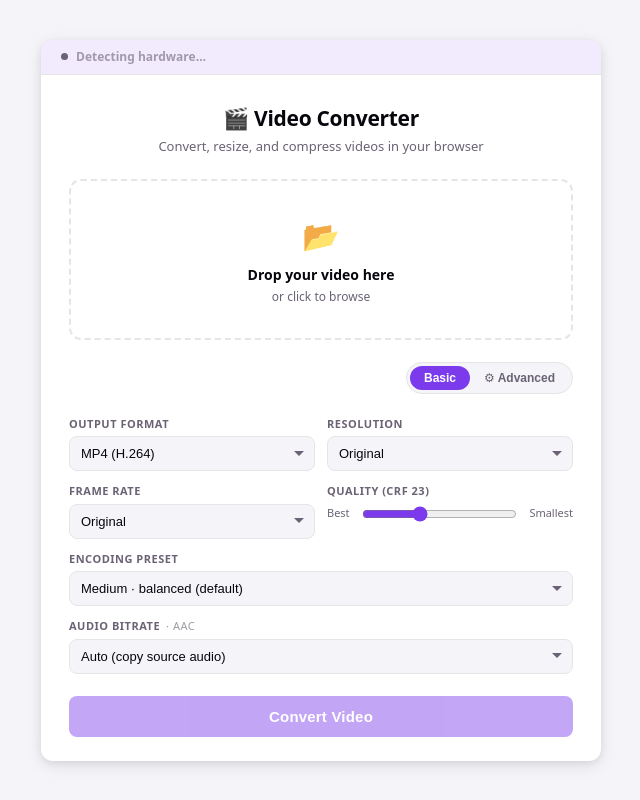
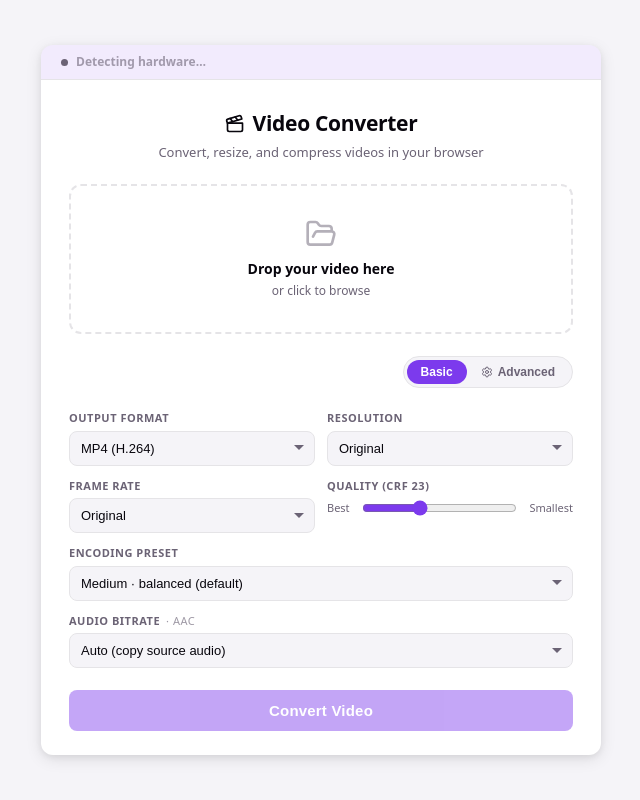
Before and after one commit to 81131/vidsharad, a React (Vite) app in the folder frontend/: page / in a window 1280 px wide. Shown: the whole page, without its empty margins (319-959 px from the left). Built offline with nearby package versions, Linux system fonts and the light colour scheme; no server answers.

Commit message:
feat: replaced generic emojis with lucid react icons

```diff
--- a/frontend/package.json
+++ b/frontend/package.json
@@ -10,6 +10,7 @@
     "preview": "vite preview"
   },
   "dependencies": {
+    "lucide-react": "^1.45.0",
     "react": "^19.2.8",
     "react-dom": "^19.2.8"
   },
--- a/frontend/src/components/UploadForm.tsx
+++ b/frontend/src/components/UploadForm.tsx
@@ -1,6 +1,15 @@
 import { useState, useRef, useEffect, useCallback } from "react";
 import { uploadVideo, getJobStatus, getDownloadUrl, getSystemInfo } from "../api/videoApi";
 import type { JobResponse, VideoInfo, SystemInfo, PresetValue } from "../types/job";
+import {
+  Clapperboard,
+  Video,
+  FolderOpen,
+  Settings,
+  CheckCircle,
+  Download,
+  AlertTriangle,
+} from "lucide-react";
 
 type Stage = "idle" | "uploading" | "processing" | "completed" | "failed";
 
@@ -61,7 +70,7 @@ const css = `
 }
 .vc-dropzone:hover, .vc-dropzone--over { border-color: var(--accent); background: var(--accent-light); }
 .vc-dropzone input[type="file"] { position: absolute; inset: 0; opacity: 0; cursor: pointer; width: 100%; height: 100%; }
-.vc-dz-icon  { font-size: 30px; margin-bottom: 6px; }
+.vc-dz-icon  { display: flex; justify-content: center; margin-bottom: 8px; color: var(--text); opacity: .5; }
 .vc-dz-label { font-size: 14px; font-weight: 600; color: var(--text-h); margin-bottom: 3px; }
 .vc-dz-hint  { font-size: 12px; color: var(--text); }
 .vc-dz-filename {
@@ -113,7 +122,7 @@ const css = `
 .vc-status--info    { background: var(--accent-light);  color: var(--accent); }
 .vc-status--success { background: var(--success-light); color: var(--success); }
 .vc-status--error   { background: var(--error-light);   color: var(--error); }
-.vc-status__icon { font-size: 17px; flex-shrink: 0; margin-top: 1px; }
+.vc-status__icon { display: flex; align-items: center; flex-shrink: 0; margin-top: 1px; }
 .vc-status__text { display: flex; flex-direction: column; gap: 6px; flex: 1; min-width: 0; }
 .vc-status__label  { font-weight: 600; }
 .vc-status__detail { font-size: 12px; opacity: .85; }
@@ -324,7 +333,9 @@ export default function UploadForm() {
         <div className="vc-body">
           {/* ── Header ───────────────────────────────────────────────── */}
           <div className="vc-header">
-            <div className="vc-title">🎬 Video Converter</div>
+            <div className="vc-title" style={{ display: "flex", alignItems: "center", justifyContent: "center", gap: 8 }}>
+              <Clapperboard size={20} /> Video Converter
+            </div>
             <div className="vc-subtitle">Convert, resize, and compress videos in your browser</div>
           </div>
 
@@ -337,7 +348,9 @@ export default function UploadForm() {
               onDrop={handleDrop}
             >
               <input type="file" accept="video/*" onChange={(e) => pickFile(e.target.files?.[0])} />
-              <div className="vc-dz-icon">{file ? "🎥" : "📂"}</div>
+              <div className="vc-dz-icon">
+                {file ? <Video size={32} /> : <FolderOpen size={32} />}
+              </div>
               <div className="vc-dz-label">{file ? "File selected" : "Drop your video here"}</div>
               <div className="vc-dz-hint">{file ? "" : "or click to browse"}</div>
               {file && <div className="vc-dz-filename">{file.name}</div>}
@@ -400,7 +413,10 @@ export default function UploadForm() {
               <button type="button" className={`vc-mode-btn${!advancedMode ? " vc-mode-btn--active" : ""}`}
                 onClick={() => setAdvancedMode(false)}>Basic</button>
               <button type="button" className={`vc-mode-btn${advancedMode ? " vc-mode-btn--active" : ""}`}
-                onClick={() => setAdvancedMode(true)}>⚙ Advanced</button>
+                onClick={() => setAdvancedMode(true)}
+                style={{ display: "flex", alignItems: "center", gap: 5 }}>
+                <Settings size={12} /> Advanced
+              </button>
             </div>
 
             {/* ── Options ──────────────────────────────────────────────── */}
@@ -633,21 +649,21 @@ export default function UploadForm() {
           {stage === "completed" && jobId && (
             <>
               <div className="vc-status vc-status--success">
-                <span className="vc-status__icon">✅</span>
+                <span className="vc-status__icon"><CheckCircle size={18} /></span>
                 <div className="vc-status__text">
                   <span className="vc-status__label">Conversion complete!</span>
                   <span className="vc-status__detail">Your file is ready to download</span>
                 </div>
               </div>
               <a className="vc-download" href={getDownloadUrl(jobId)} download>
-                ⬇ Download converted video
+                <Download size={17} /> Download converted video
               </a>
             </>
           )}
 
           {stage === "failed" && (
             <div className="vc-status vc-status--error">
-              <span className="vc-status__icon">⚠️</span>
+              <span className="vc-status__icon"><AlertTriangle size={18} /></span>
               <div className="vc-status__text">
                 <span className="vc-status__label">Something went wrong</span>
                 <span className="vc-status__detail">{error}</span>
```
Also changed, not shown: 1 other file (tests, documents, lock files or other folders).
